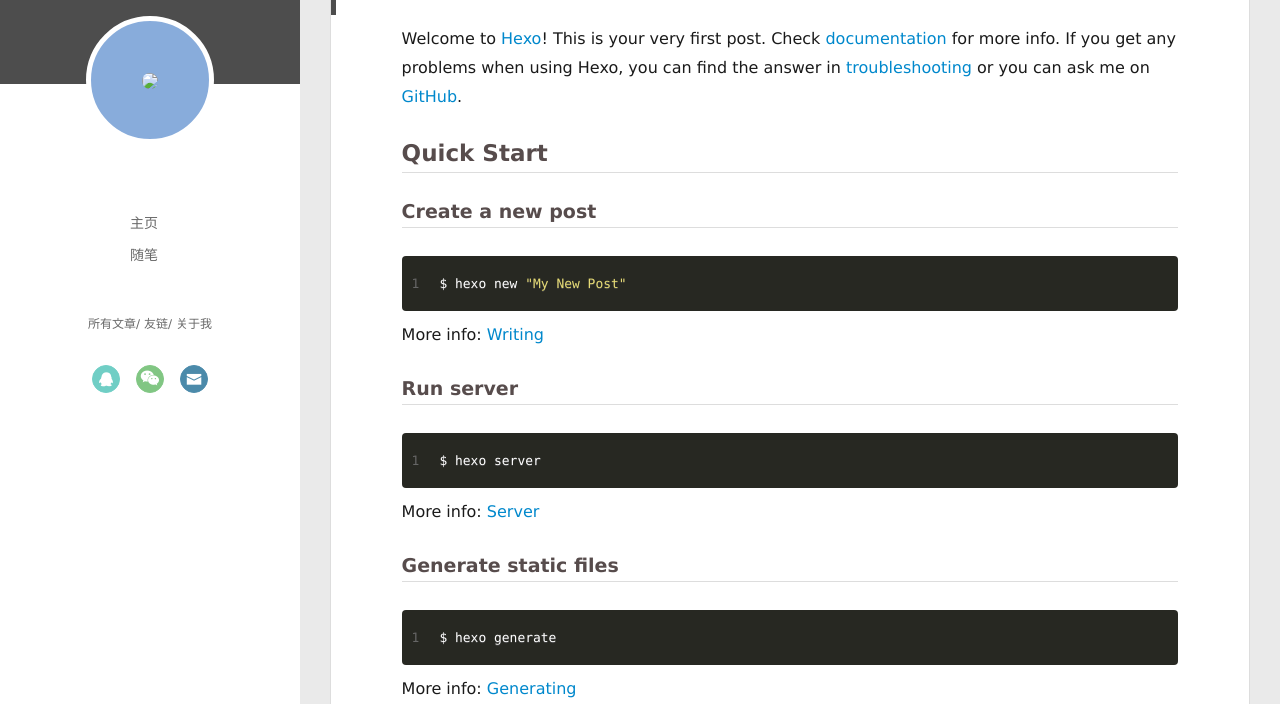
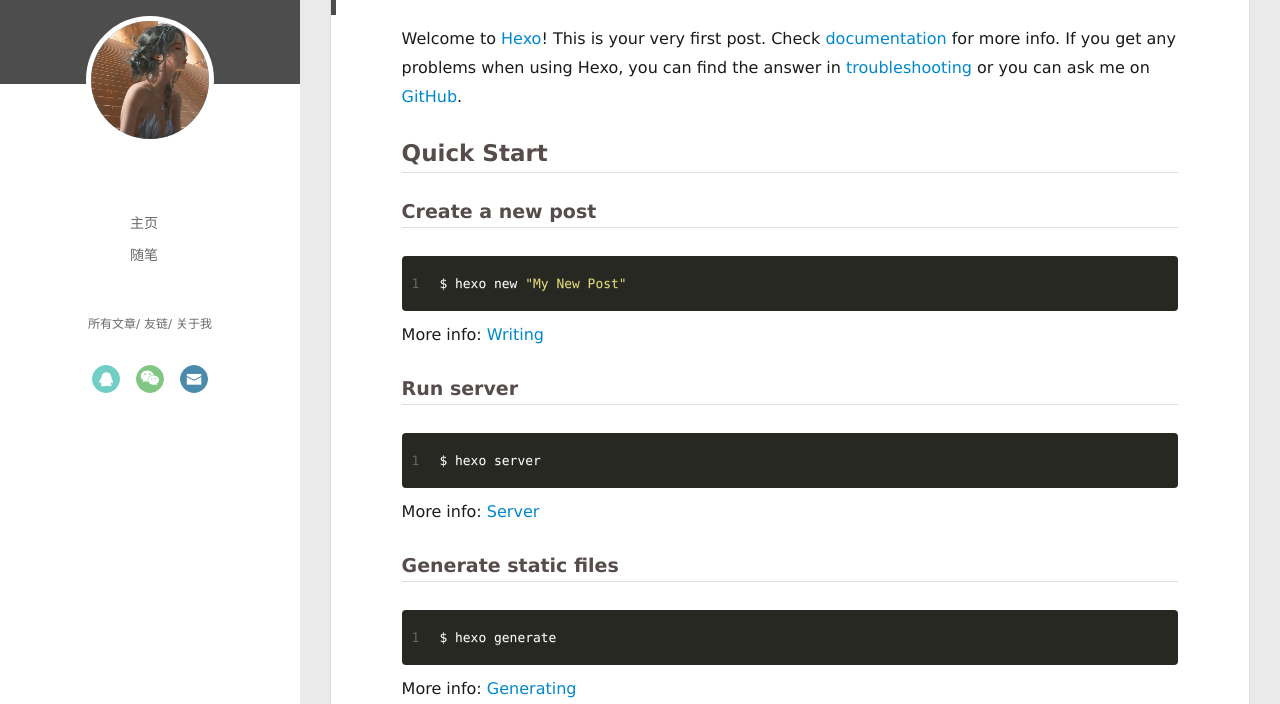
Before and after one commit to TheWorld-SQX/luckboysqx.github.io, a plain HTML site: page 2021/03/24/hello-world/index.html in a window 1280 px wide. Shown: the part 96-800 px from the top of the page. Drawn offline with Linux system fonts and the light colour scheme.

Commit message:
Site updated: 2021-04-02 22:37:05

```diff
--- a/2021/03/24/hello-world/index.html
+++ b/2021/03/24/hello-world/index.html
@@ -47,7 +47,7 @@
 <div class="intrude-less">
 	<header id="header" class="inner">
 		<a href="/" class="profilepic">
-			<img src="/assets/gd2.jpgg" class="js-avatar">
+			<img src="/assets/gd2.jpg" class="js-avatar">
 		</a>
 		<hgroup>
 		  <h1 class="header-author"><a href="/"></a></h1>
@@ -103,7 +103,7 @@
 	<div class="intrude-less">
 		<header id="header" class="inner">
 			<div class="profilepic">
-				<img src="/assets/gd2.jpgg" class="js-avatar">
+				<img src="/assets/gd2.jpg" class="js-avatar">
 			</div>
 			<hgroup>
 			  <h1 class="header-author js-header-author"></h1>
```
Also changed, not shown: archives/2021/03/index.html (+2 -2 lines), archives/2021/index.html (+2 -2 lines), archives/index.html (+2 -2 lines), index.html (+2 -2 lines).
